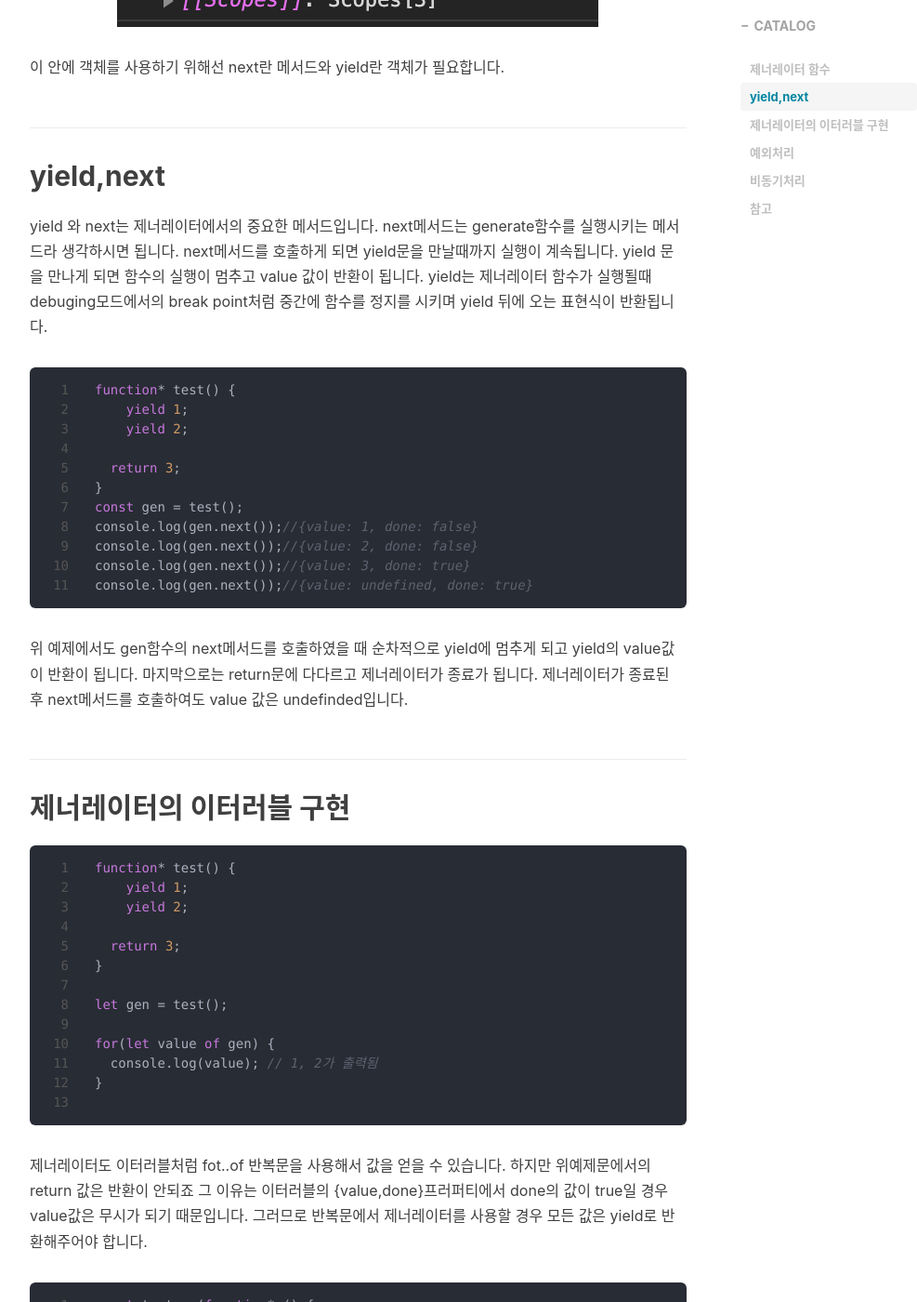
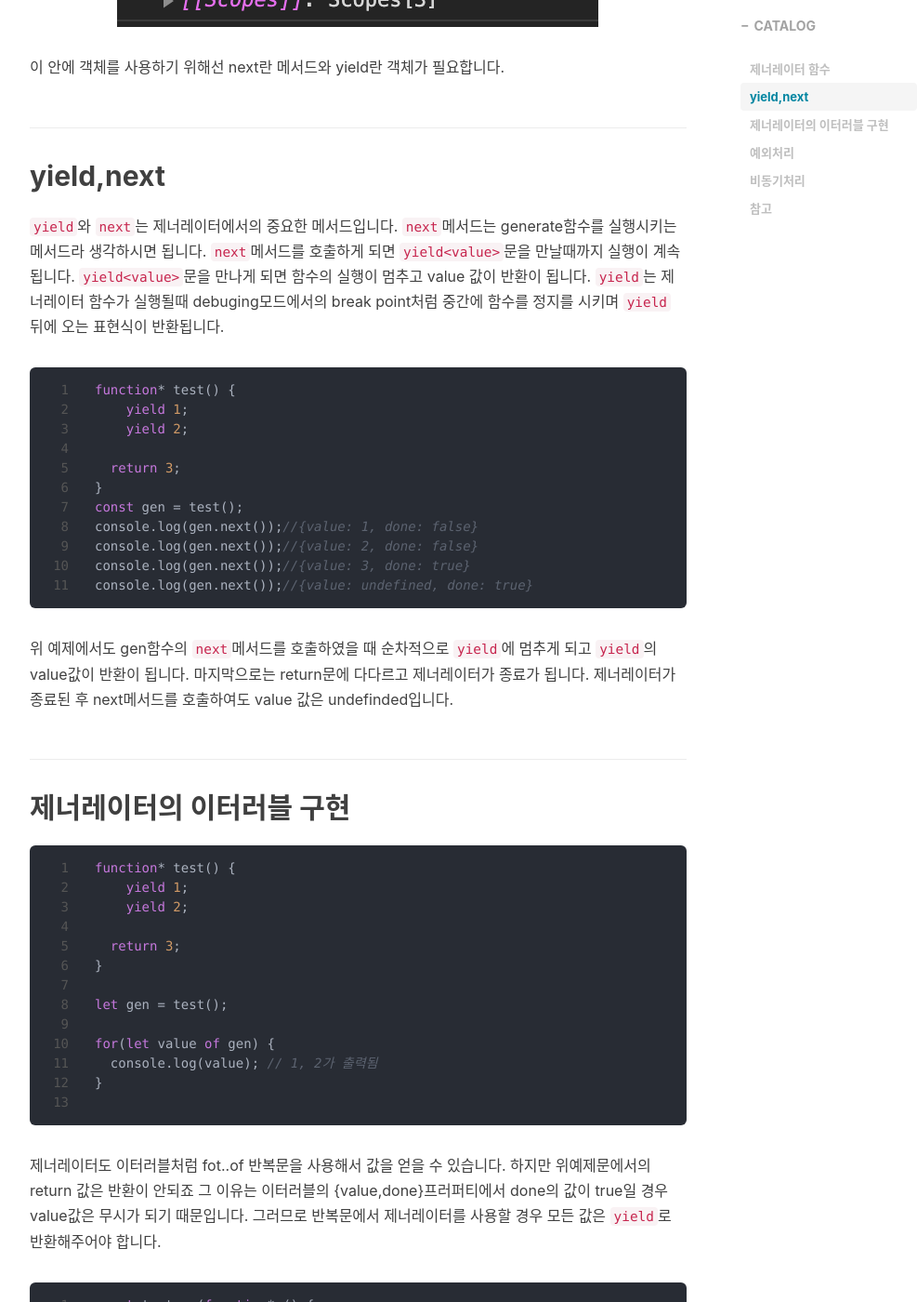
Before and after one commit to lss3070/Room19, a Jekyll site: the page built from _posts/2021-02-21-[Javascript]-Generate.md, in a window 1280 px wide and 1400 px high, scrolled down 1228 px. Shown: the whole window at 93% size, without its empty margins (233-1220 px from the left). Built offline with Jekyll 4.4.1, drawn with Linux system fonts in a browser that asks for light colours; nearby versions of some CDN libraries; library files that are not in the unit come from our copies; comment, search, counter and statistics services are not loaded; some of the changed text lies outside the part shown.

````diff
--- a/_posts/2021-02-21-[Javascript]-Generate.md
+++ b/_posts/2021-02-21-[Javascript]-Generate.md
@@ -38,11 +38,11 @@ test 함수를 호출했는데 왜 값이 3 반환이 안될까??
 
 yield,next
 ---
-yield 와 next는 제너레이터에서의 중요한 메서드입니다.
-next메서드는 generate함수를 실행시키는 메서드라 생각하시면 됩니다.
-next메서드를 호출하게 되면 yield<value>문을 만날때까지 실행이 계속됩니다.
-yield<value> 문을 만나게 되면 함수의 실행이 멈추고 value 값이 반환이 됩니다.
-yield는 제너레이터 함수가 실행될때 debuging모드에서의 break point처럼 중간에 함수를 정지를 시키며 yield 뒤에 오는 표현식이 반환됩니다.
+`yield`와 `next`는 제너레이터에서의 중요한 메서드입니다.
+`next`메서드는 generate함수를 실행시키는 메서드라 생각하시면 됩니다.
+`next`메서드를 호출하게 되면 `yield<value>`문을 만날때까지 실행이 계속됩니다.
+`yield<value>`문을 만나게 되면 함수의 실행이 멈추고 value 값이 반환이 됩니다.
+`yield`는 제너레이터 함수가 실행될때 debuging모드에서의 break point처럼 중간에 함수를 정지를 시키며 `yield `뒤에 오는 표현식이 반환됩니다.
 
 
 ```js
@@ -59,7 +59,7 @@ console.log(gen.next());//{value: 3, done: true}
 console.log(gen.next());//{value: undefined, done: true}
 ```
 
-위 예제에서도 gen함수의 next메서드를 호출하였을 때 순차적으로 yield에 멈추게 되고 yield의 value값이 반환이 됩니다.
+위 예제에서도 gen함수의 `next`메서드를 호출하였을 때 순차적으로 `yield`에 멈추게 되고 `yield`의 value값이 반환이 됩니다.
 마지막으로는 return문에 다다르고 제너레이터가 종료가 됩니다.
 제너레이터가 종료된 후 next메서드를 호출하여도 value 값은 undefinded입니다.
 
@@ -85,7 +85,7 @@ for(let value of gen) {
 제너레이터도 이터러블처럼 fot..of 반복문을 사용해서 값을 얻을 수 있습니다.
 하지만 위예제문에서의 return 값은 반환이 안되죠 그 이유는
 이터러블의 {value,done}프러퍼티에서 done의 값이 true일 경우 value값은 무시가 되기 때문입니다.
-그러므로 반복문에서 제너레이터를 사용할 경우 모든 값은 yield로 반환해주어야 합니다.
+그러므로 반복문에서 제너레이터를 사용할 경우 모든 값은 `yield`로 반환해주어야 합니다.
 
 
 ```js
@@ -123,9 +123,9 @@ console.log([...test(10)]);
 
 예외처리
 ---
-제너레이터의 인자값은 yield의 value에 값이 지정됩니다.
-하지만 next이외에도 generate에 throw란 메서드를 이용해서 값을 던질 수 있습니다.
-throw의 경우에는 next메서드와 달리 yield의 값에 지정이 되지 않고 generate의 오류 메세지에 바인딩이 됩니다.
+제너레이터의 인자값은 `yield`의 value에 값이 지정됩니다.
+하지만 `next`이외에도 generate에 throw란 메서드를 이용해서 값을 던질 수 있습니다.
+`throw`의 경우에는 `next`메서드와 달리 `yield`의 값에 지정이 되지 않고 generate의 오류 메세지에 바인딩이 됩니다.
 <!-- 그런데 인자 값으로도 errer 값을 던질 수 있습니다.
 에러를 yield 안으로 전달하려면 generator.throw(err)를 호출해야 합니다. generator.throw(err)를 호출하게 되면 err는 yield가 있는 줄로 던져집니다. -->
 
@@ -144,8 +144,8 @@ let value = gen.next();
 
 비동기처리
 ---
-또한 제너레이터는 Promise처럼 비동기 처리를 동기 방식으로 구현할 수 있다.
-generate함수안에 yield값에 반환되는 비동기 함수를 넣어주면 됩니다.
+또한 제너레이터는 `Promise`처럼 비동기 처리를 동기 방식으로 구현할 수 있다.
+generate함수안에 `yield`값에 반환되는 비동기 함수를 넣어주면 됩니다.
 
 ```js
 
````
Also changed, not shown: _posts/2020-02-28-[Javascript]-이벤트위임과캡처링버블링.md (added, +138 -0 lines), img/javascript/bubbling&capturing/bubbling_capturing.png (added).
